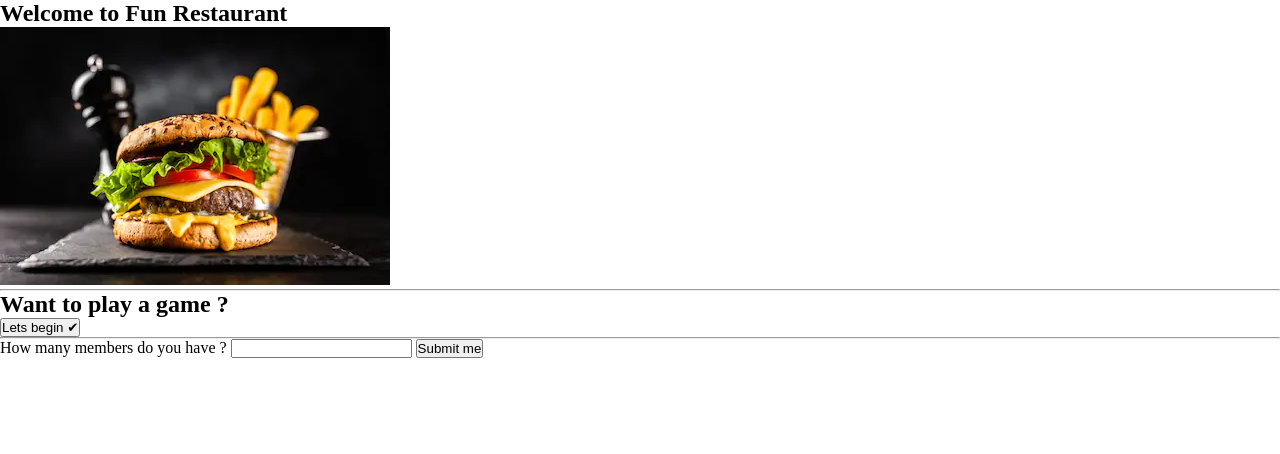
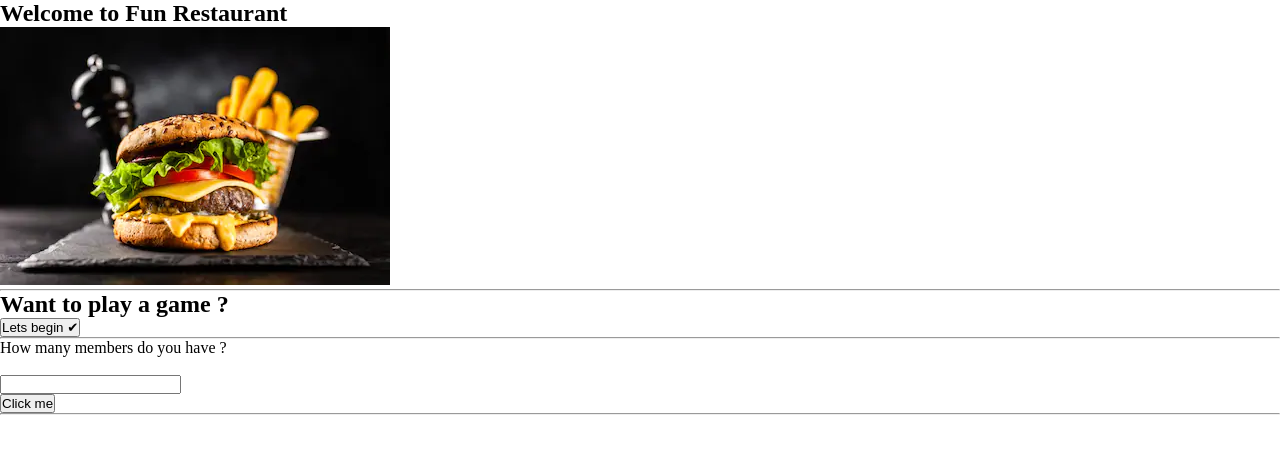
Before and after one commit to Shahed1998/Give-Treat, a plain HTML site: page index.html in a window 1280 px wide. Both pictures are taken after a click on the button "Yes". Drawn offline with Linux system fonts and the light colour scheme.

Commit message:
third commit

```diff
--- a/index.html
+++ b/index.html
@@ -18,14 +18,17 @@
       <hr />
     </section>
 
-    <!-- Complete the form submission -->
     <section id="form-fill" class="hidden">
-      <form id="form">
-        <label for="members">How many members do you have ?</label>
-        <input type="number" min="2" class="totalMembers" />
-        <button type="submit" class="submit">Submit me</button>
+      <form action="">
+        <label for="members">How many members do you have ? </label><br /><br />
+        <input type="number" name="num" id="Num" min="2" />
       </form>
+      <button id="click">Click me</button>
+      <hr />
     </section>
+
+    <section id="playerNames"></section>
+
     <script src="script.js"></script>
   </body>
 </html>
--- a/script.js
+++ b/script.js
@@ -2,3 +2,13 @@ document.querySelector('#check').addEventListener('click', function () {
   document.querySelector('#check').textContent = 'Lets begin ✔ ';
   document.querySelector('#form-fill').classList.remove('hidden');
 });
+
+// complete the dynamically built form
+document.querySelector('#click').addEventListener('click', function () {
+  const num = Number(document.querySelector('#Num').value);
+  const arr = [];
+  for (let i = 0; i < num; i++) {
+    arr.push(i + 1);
+  }
+  document.querySelector('#playerNames').textContent = arr;
+});
```
